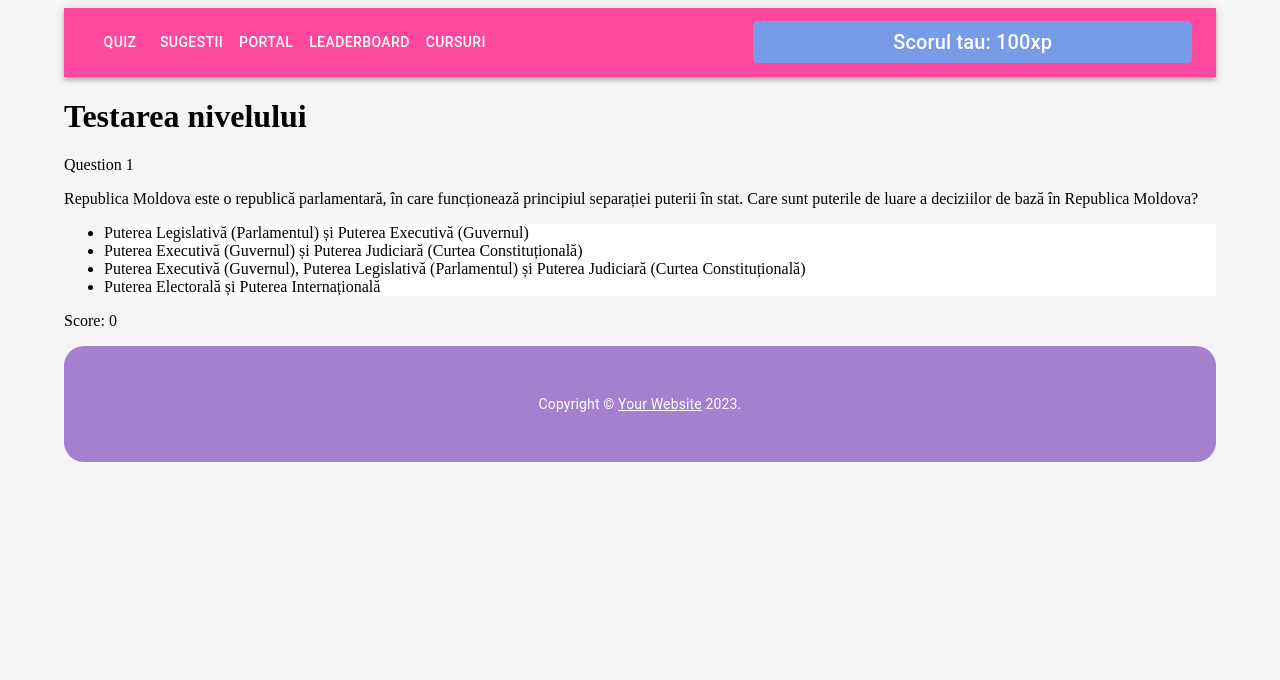
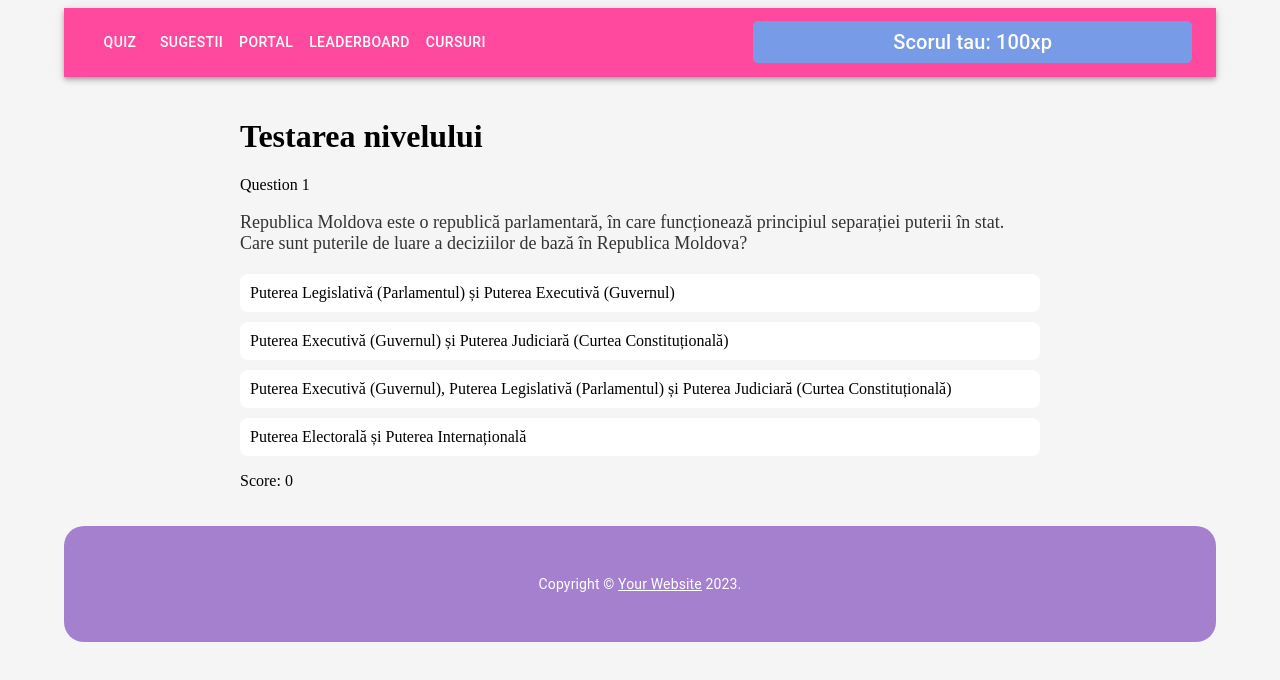
Before and after one commit to nastea19/CodeBreakers, a React (Create React App) app in the folder my-react-app/: page /Quiz in a window 1280 px wide. Shown: the top 680 px of the page. Built offline with nearby package versions, Linux system fonts and the light colour scheme.

Commit message:
test.tsx style

```diff
--- a/my-react-app/src/App.css
+++ b/my-react-app/src/App.css
@@ -327,3 +327,53 @@ input {
   font-size: 16px;
   color: white; /* Light Blue */
 }
+
+/* Quiz styles */
+.quiz-container {
+  max-width: 800px;
+  margin: 0 auto;
+  padding: 20px;
+}
+
+.quiz-question {
+  font-size: 18px;
+  margin-bottom: 20px;
+  color: #333; /* Black */
+}
+
+.quiz-button {
+  padding: 10px 20px;
+  margin-top: 10px;
+  border: none;
+  border-radius: 4px;
+  background-color: #49B6FF; /* Light Blue */
+  color: #fff; /* White */
+  cursor: pointer;
+  transition: background-color 0.3s ease;
+}
+
+.quiz-button:hover {
+  background-color: #FF499E; /* Pink */
+}
+
+.quiz-options {
+  list-style: none;
+  padding: 0;
+}
+
+.quiz-option {
+  margin: 10px 0;
+  padding: 10px;
+  border-radius: 8px;
+  cursor: pointer;
+  background-color: #fff;
+  transition: background-color 0.3s ease;
+}
+
+.quiz-option:hover {
+  background-color: #49B6FF; /* Light Blue */
+}
+
+.quiz-option.selected {
+  background-color: #FF499E; /* Pink */
+}
--- a/my-react-app/src/components/test.tsx
+++ b/my-react-app/src/components/test.tsx
@@ -2,6 +2,7 @@ import React, { useState } from "react";
 import "../App.css";
 import NavBar from "./navbar";
 import Footer from "./footer";
+import "../App.css";
 
 interface Question {
   questionText: string;
@@ -66,41 +67,40 @@ const Quiz: React.FC = () => {
   };
 
   return (
-    <div>
+    <>
       <NavBar />
+      <div className="quiz-container">
         <h1 className="h1Col">Testarea nivelului</h1>
         {currentQuestion < questions.length ? (
-        <div>
+          <div className="question-container">
             <p>Question {currentQuestion + 1}</p>
-          <p>{questions[currentQuestion].questionText}</p>
-          <ul>
+            <p className="quiz-question">{questions[currentQuestion].questionText}</p>
+            <ul className="quiz-options">
               {questions[currentQuestion].options.map((option, index) => (
                 <li
                   key={index}
                   onClick={() => handleAnswerClick(option)}
-                style={{
-                  cursor: "pointer",
-                  backgroundColor:
-                    option === selectedAnswer ? "lightblue" : "white",
-                }}
+                  className={`quiz-option ${option === selectedAnswer ? 'selected' : ''}`}
                 >
                   {option}
                 </li>
               ))}
             </ul>
             {selectedAnswer && (
-            <button onClick={handleNextQuestion}>Next Question</button>
+              <button className="quiz-button" onClick={handleNextQuestion}>Next Question</button>
             )}
             <p>Score: {score}</p>
           </div>
         ) : (
           <div>
-          <h2>Esti un user avansat!</h2>
+            <h2 style={{ color: '#FF499E', fontSize: '44px', /* other styles */ }}>Esti un user avansat!</h2>
+
             <p>Scorul tau final: {score}</p>
           </div>
         )}
+      </div>
       <Footer />
-    </div>
+    </>
   );
 };
 
```
Lines whose indentation alone changed are shown as unchanged.
